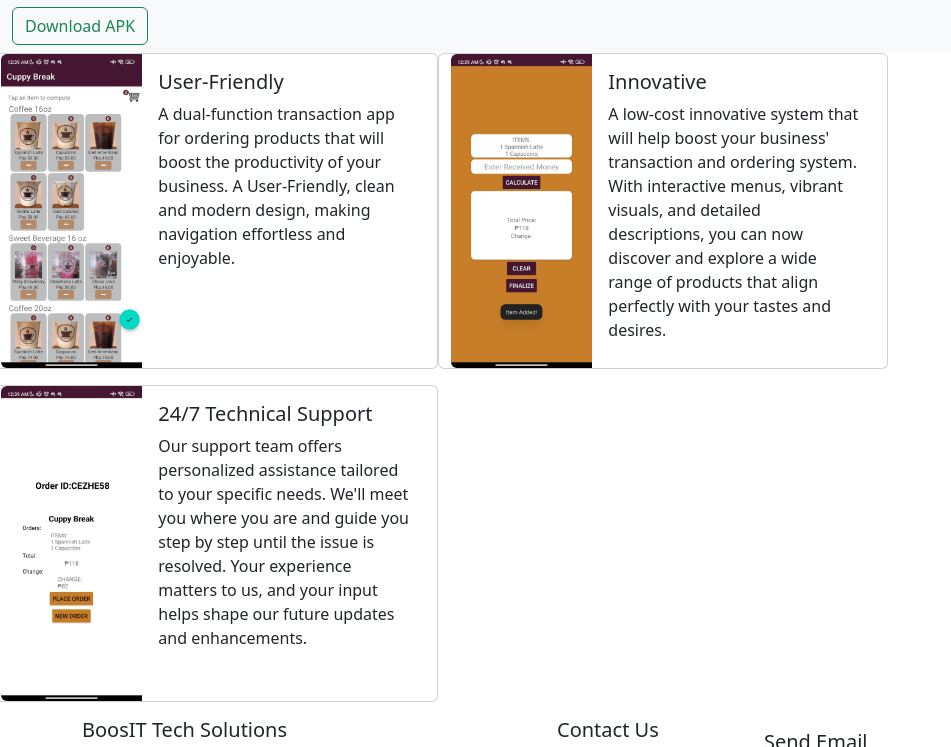
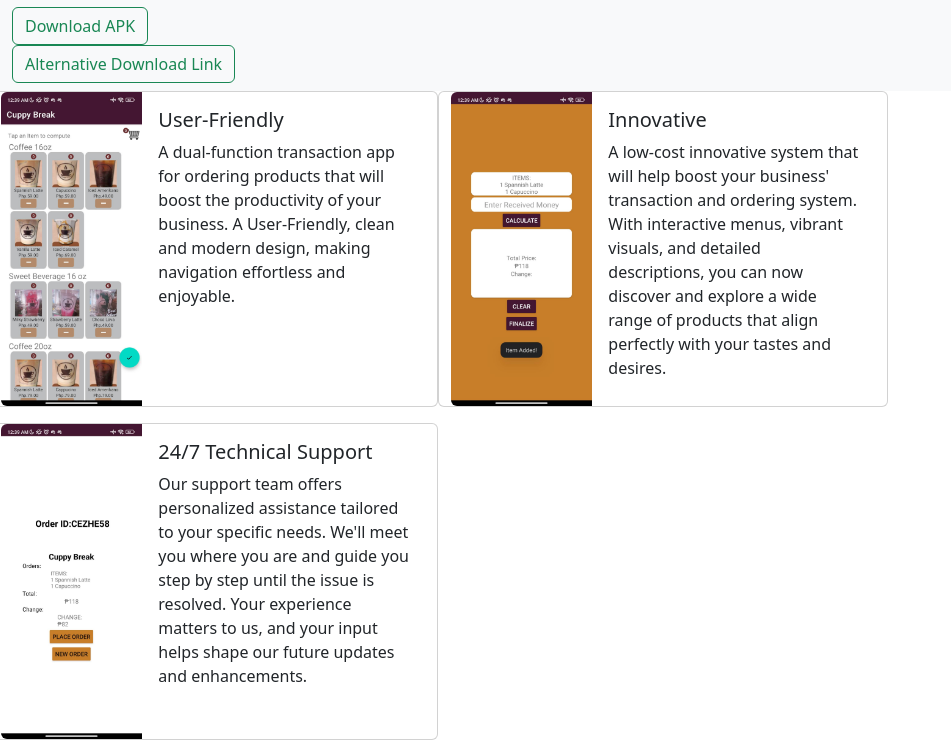
Before and after one commit to J4YM/compeat, a plain HTML site: page index.html in a window 1280 px wide. Shown: the part 57-804 px from the top of the page, without its empty margins (0-951 px from the left). Drawn offline with nearby package versions, Linux system fonts and the light colour scheme; some packages are replaced by stand-ins of ours; a script that the page names is missing.

Commit message:
Update index.html

```diff
--- a/index.html
+++ b/index.html
@@ -35,6 +35,9 @@
   <nav class="navbar bg-body-tertiary">
   <form class="container-fluid justify-content-start">
     <a href="https://files.catbox.moe/b07byo.apk" download="compeat_cuppybreak.apk"><button class="btn btn-outline-success me-2" type="button" onclick="downloaded()">Download APK</button></a>
+  </form>
+  <form class="container-fluid justify-content-start">
+        <a href="https://drive.google.com/uc?id=1AAtX0y_oTRpYTLN-Vc0P7RcmYljUCiRn&export=download" download="compeat_cuppybreak"><button class="btn btn-outline-success me-2" type="button" onclick="downloaded()">Alternative Download Link</button></a>
   </form>
 </nav>
   <div class="row">
```
